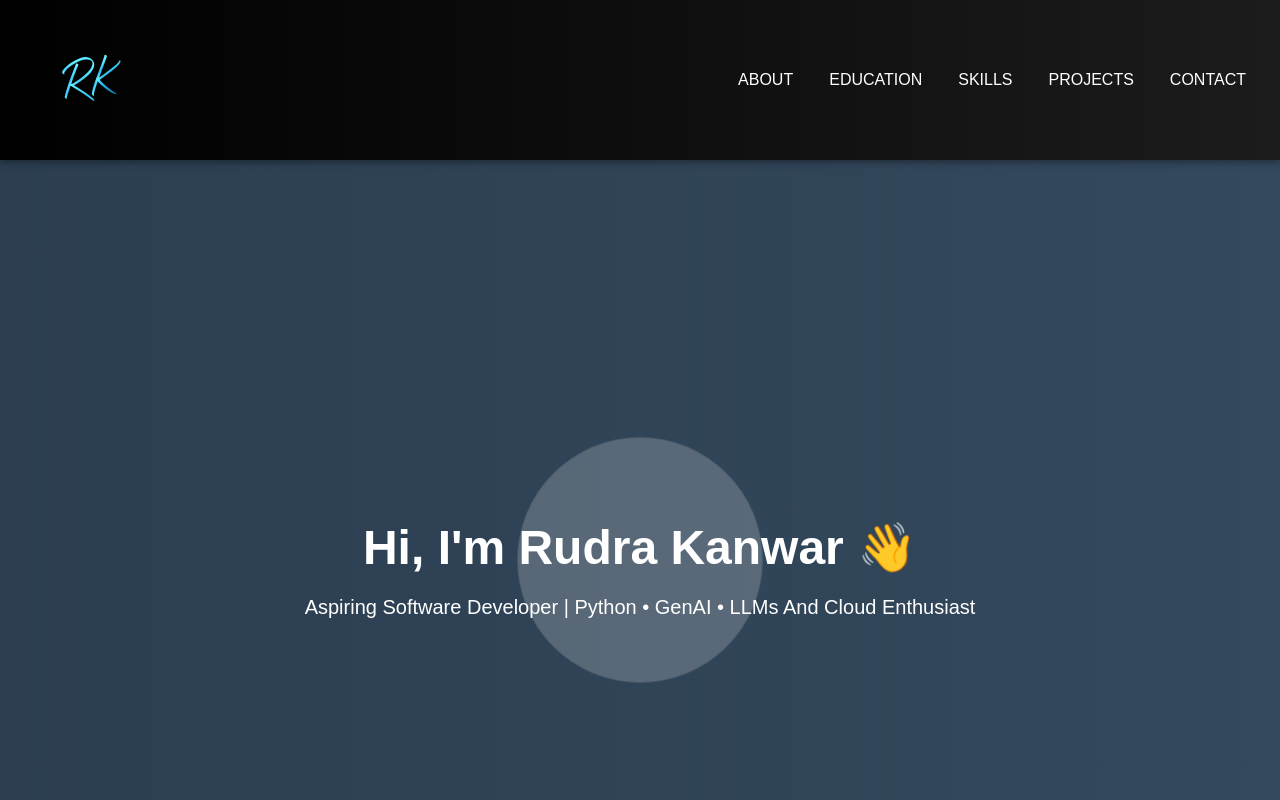
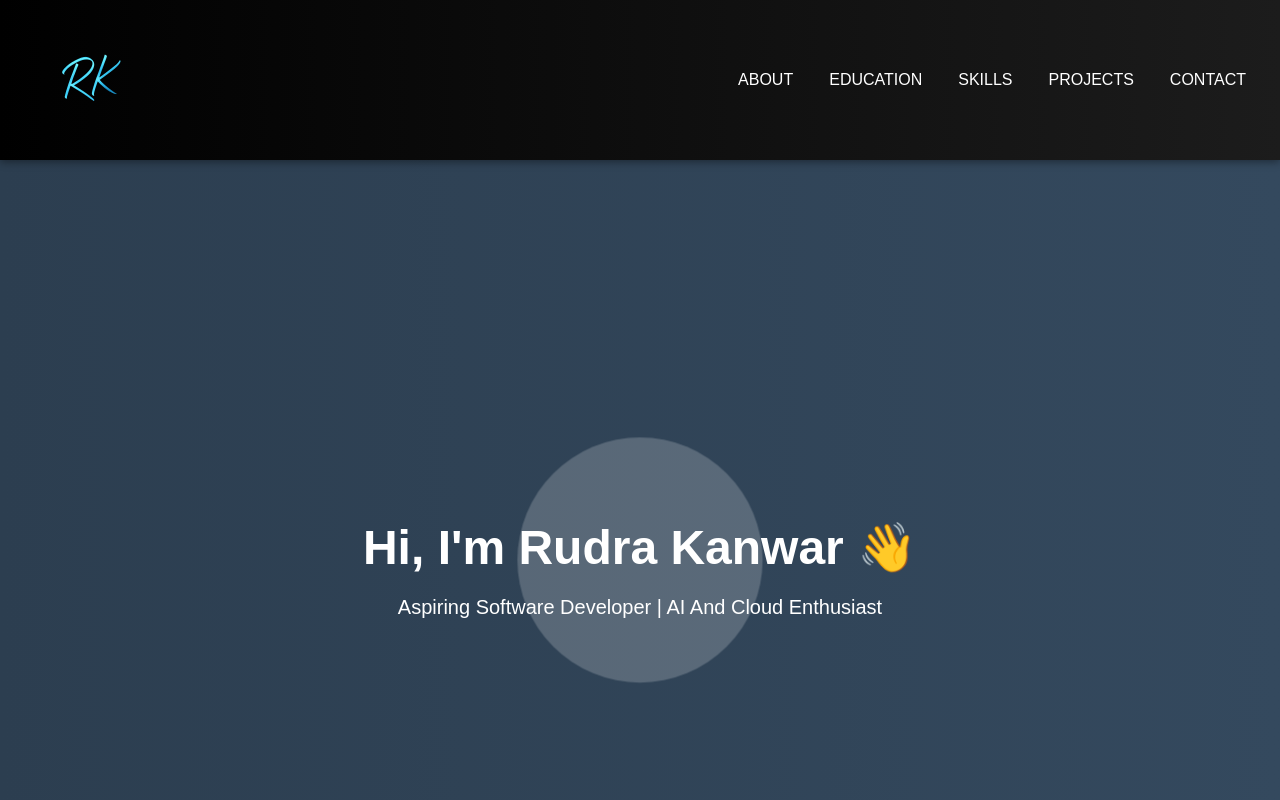
Before and after one commit to rudrakanwar2004/Portfolio, a React (Vite) app: page / in a window 1280 px wide. Shown: the top 800 px of the page. Built offline with nearby package versions, Linux system fonts and the light colour scheme; the HTML template or start-up script is replaced by a standard one.

Commit message:
modified Hero

```diff
--- a/src/components/Hero.jsx
+++ b/src/components/Hero.jsx
@@ -5,7 +5,7 @@ export default function Hero() {
     <section className="hero">
       <div className="container">
         <h1 className="hero-title">Hi, I'm Rudra Kanwar 👋</h1>
-        <p className="hero-subtitle"> Aspiring Software Developer | Python • GenAI • LLMs And Cloud Enthusiast</p>
+        <p className="hero-subtitle"> Aspiring Software Developer | AI And Cloud Enthusiast</p>
       </div>
     </section>
   )
```
